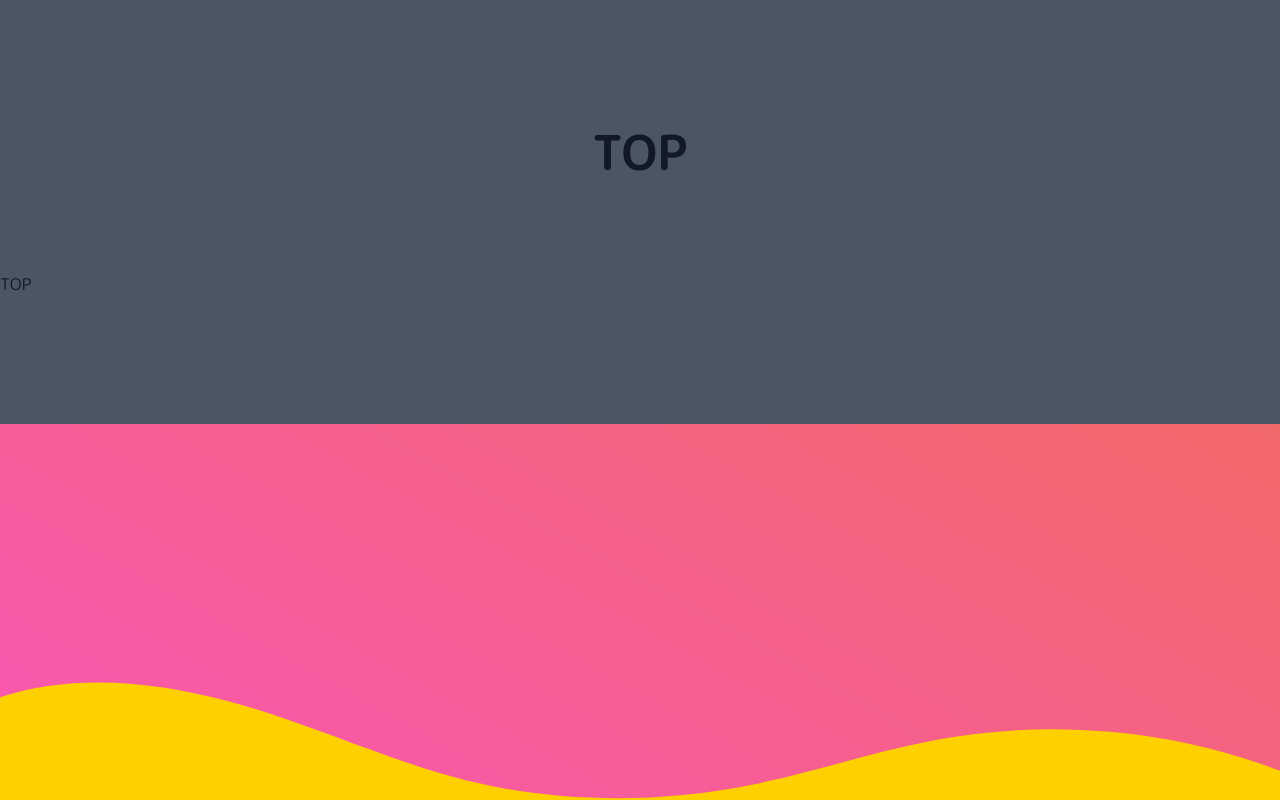
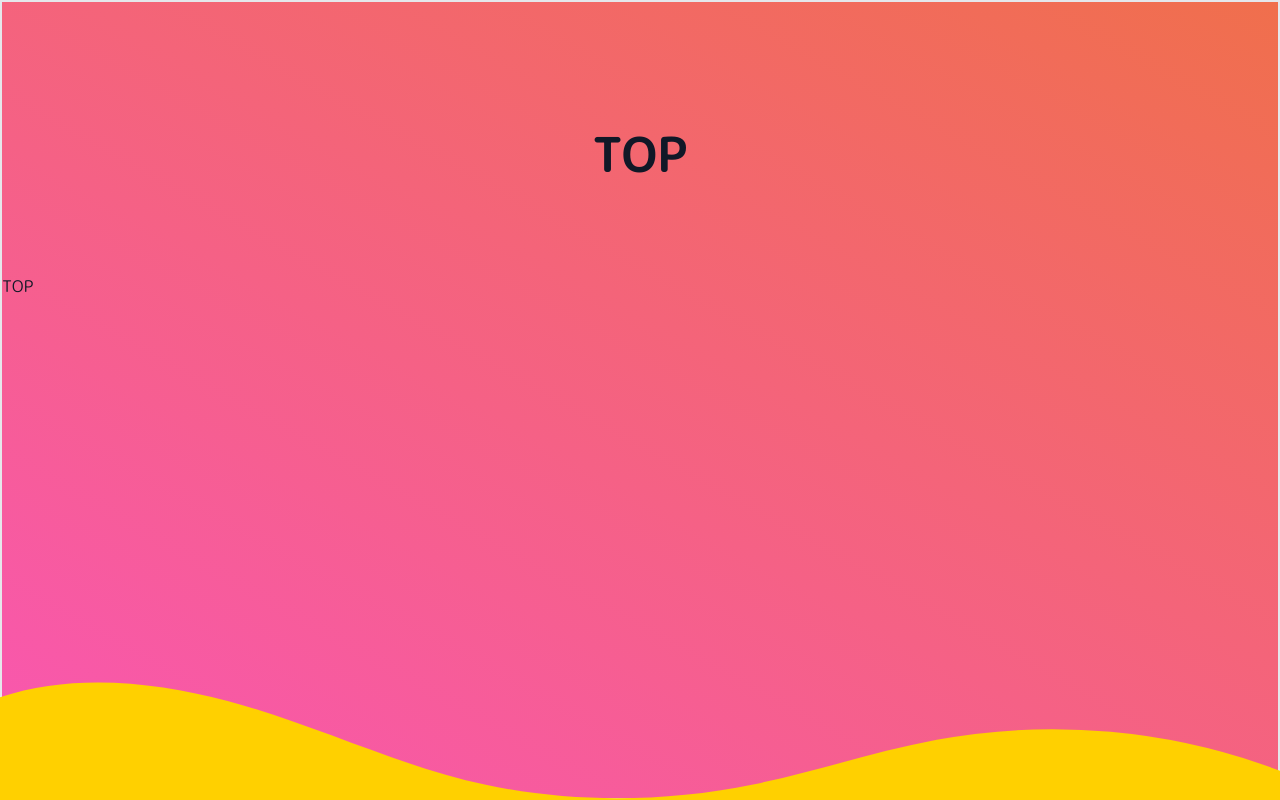
Before and after one commit to genie-oh/nextjs-portfolio, a Next.js app: page / in a window 1280 px wide. Shown: the top 800 px of the page. Built offline with nearby package versions, Linux system fonts and the light colour scheme.

Commit message:
mod: adjust sytle > components/Section.tsx

```diff
--- a/components/Section.tsx
+++ b/components/Section.tsx
@@ -9,8 +9,8 @@ const Section: FunctionComponent<{
 }> = ({ id, title = null, className = "", style = {}, children = null }) => {
     return (
         <section id={id} className={"relative w-full " + className} style={style}>
-            <div className="py-10 mx-auto overflow-hidden bg-gray-600 max-w-screen-2xl md:py-32">
-                {title && <h1 className="w-full mb-5 text-3xl font-bold text-center md:text-5xl md:mb-24">{title}</h1>}
+            <div className="h-full py-10 mx-auto overflow-hidden border-2 max-w-screen-2xl xl:py-32">
+                {title && <h1 className="w-full mb-5 text-3xl font-bold text-center lg:text-5xl xl:mb-24">{title}</h1>}
                 {children && children}
             </div>
         </section>
```
